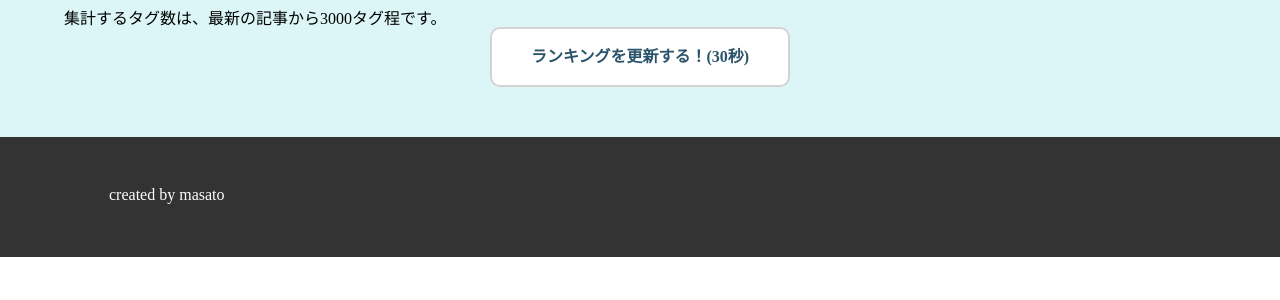
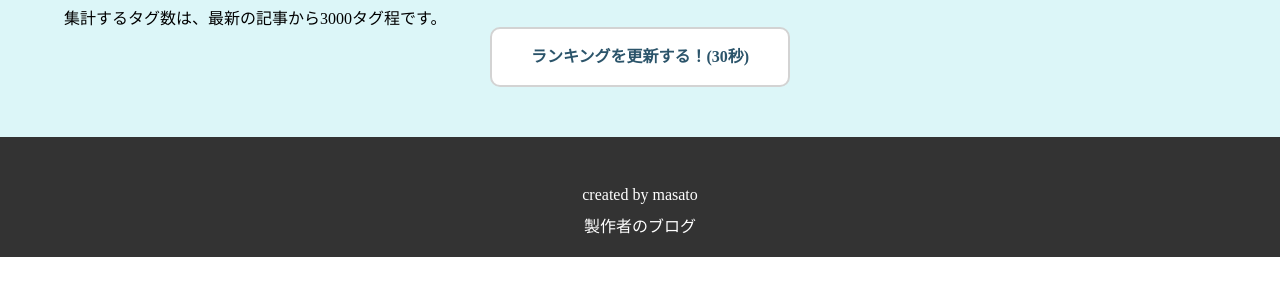
Before and after one commit to masato1230/qiita_app, a Django app: page / in a window 1280 px wide. Shown: the part 229-529 px from the top of the page. Run offline with Django 3.2, Linux system fonts and the light colour scheme; data that the repository does not hold is empty.

Commit message:
add blog link css

```diff
--- a/qiita/static/css/base.css
+++ b/qiita/static/css/base.css
@@ -50,6 +50,7 @@ a {
   height: 120px;
   width: 100%;
   padding: 50px;
+  text-align: center;
 }
 
 .footer__name {
--- a/templates/base.html
+++ b/templates/base.html
@@ -34,7 +34,11 @@
 
   <footer class="footer">
     <div class="container">
-      <a href=""><p class="footer__name">created by masato</p></a>
+      <a href="https://note.com/masato1230"><p class="footer__name">created by masato</p></a>
+      <br>
+      <a href="https://note.com/masato1230">
+        <p class="footer__name">製作者のブログ</p>
+      </a>
     </div>
   </footer>
 
```
